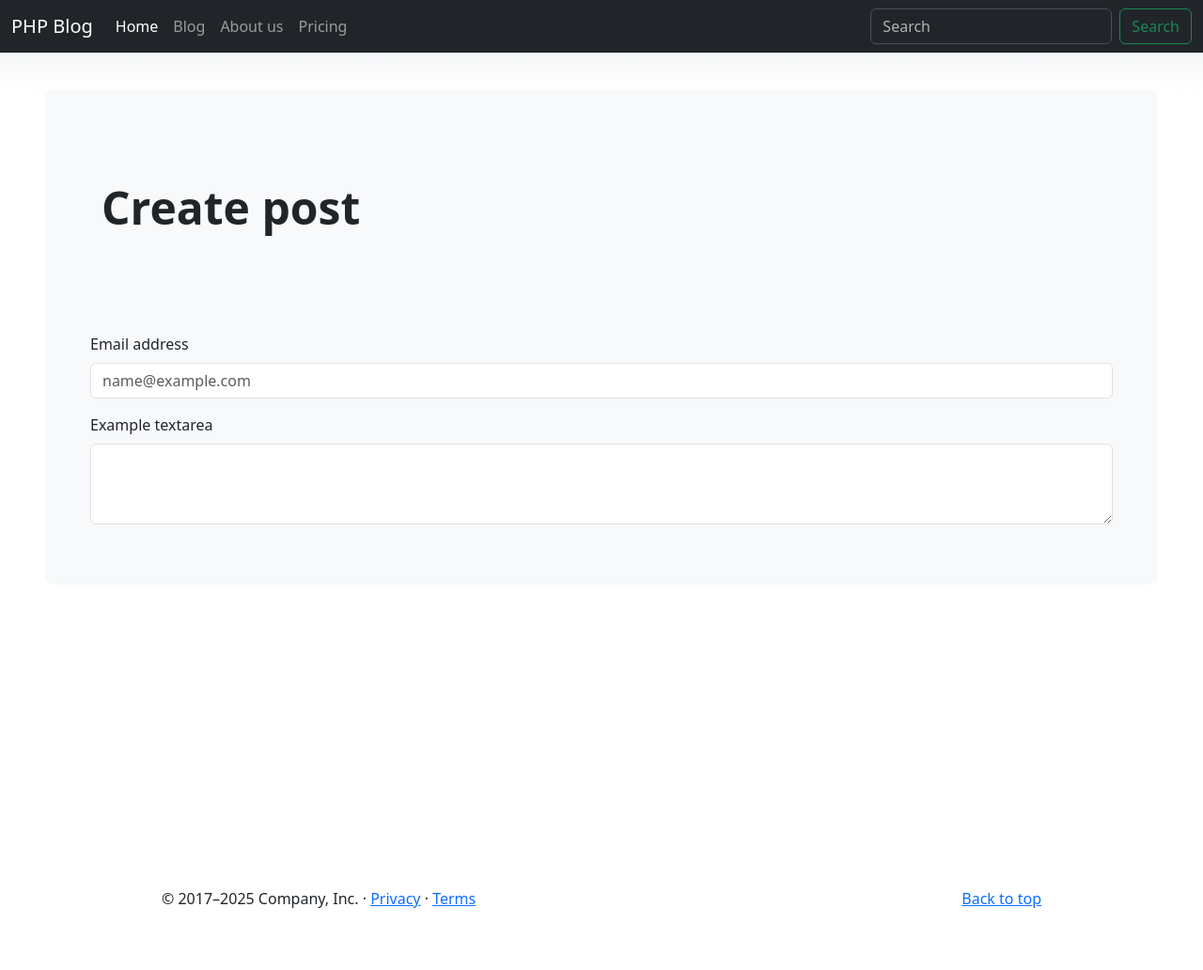
After one commit to husanswe/php_project, a PHP site: page /create_post.php in a window 1280 px wide. The commit adds this page. Shown: the whole page at 94% size. Run offline with PHP 8.4, Linux system fonts and the light colour scheme.

Commit message:
added create_post.php page

```diff
--- a/blog.php
+++ b/blog.php
@@ -10,11 +10,11 @@
             <section class="py-5 text-center container">
                 <div class="row py-lg-5">
                     <div class="col-lg-6 col-md-8 mx-auto">
-                        <h1 class="fw-light">Album example</h1>
+                        <h1 class="fw-light">Our Blog</h1>
                         <p class="lead text-body-secondary">Something short and leading about the collection below.</p>
                         <p>
-                            <a href="#" class="btn btn-primary my-2">Main call to action</a>
-                            <a href="#" class="btn btn-secondary my-2">Secondary action</a>
+                            <a href="create_post.php" class="btn btn-primary my-2">Create Post</a>
+                            <a href="index.php" class="btn btn-secondary my-2">Home Page</a>
                         </p>
                     </div>
                 </div>
--- /dev/null
+++ b/create_post.php
@@ -0,0 +1,26 @@
+<?php
+    $title = "Create Post";
+    require 'includes/header.php';
+?>
+
+<div class="container-xxl my-5 px-5 vh-100">
+
+    <div class="p-5 mb-4 bg-body-tertiary rounded-3">
+        <div class="container-fluid py-5">
+            <h1 class="display-5 fw-bold">Create post</h1>
+        </div>
+        <div>
+            <div class="mb-3 my-5">
+                <label for="exampleFormControlInput1" class="form-label">Email address</label>
+                <input type="email" class="form-control" id="exampleFormControlInput1" placeholder="name@example.com">
+            </div>
+            <div class="mb-3">
+                <label for="exampleFormControlTextarea1" class="form-label">Example textarea</label>
+                <textarea class="form-control" id="exampleFormControlTextarea1" rows="3"></textarea>
+            </div>
+        </div>
+    </div>
+
+</div>
+
+<?php require 'includes/footer.php'; ?>
```
Also changed, not shown: post.php (added, +17 -0 lines).
